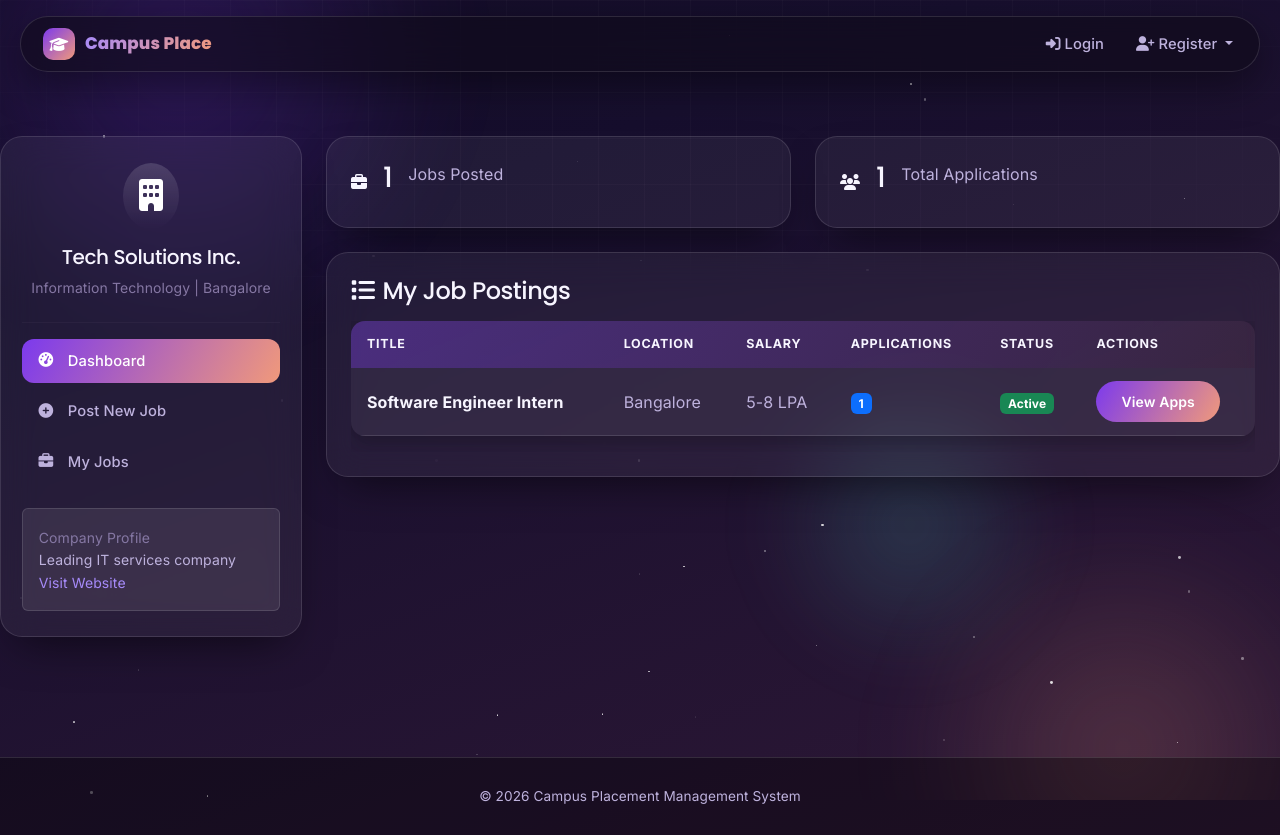
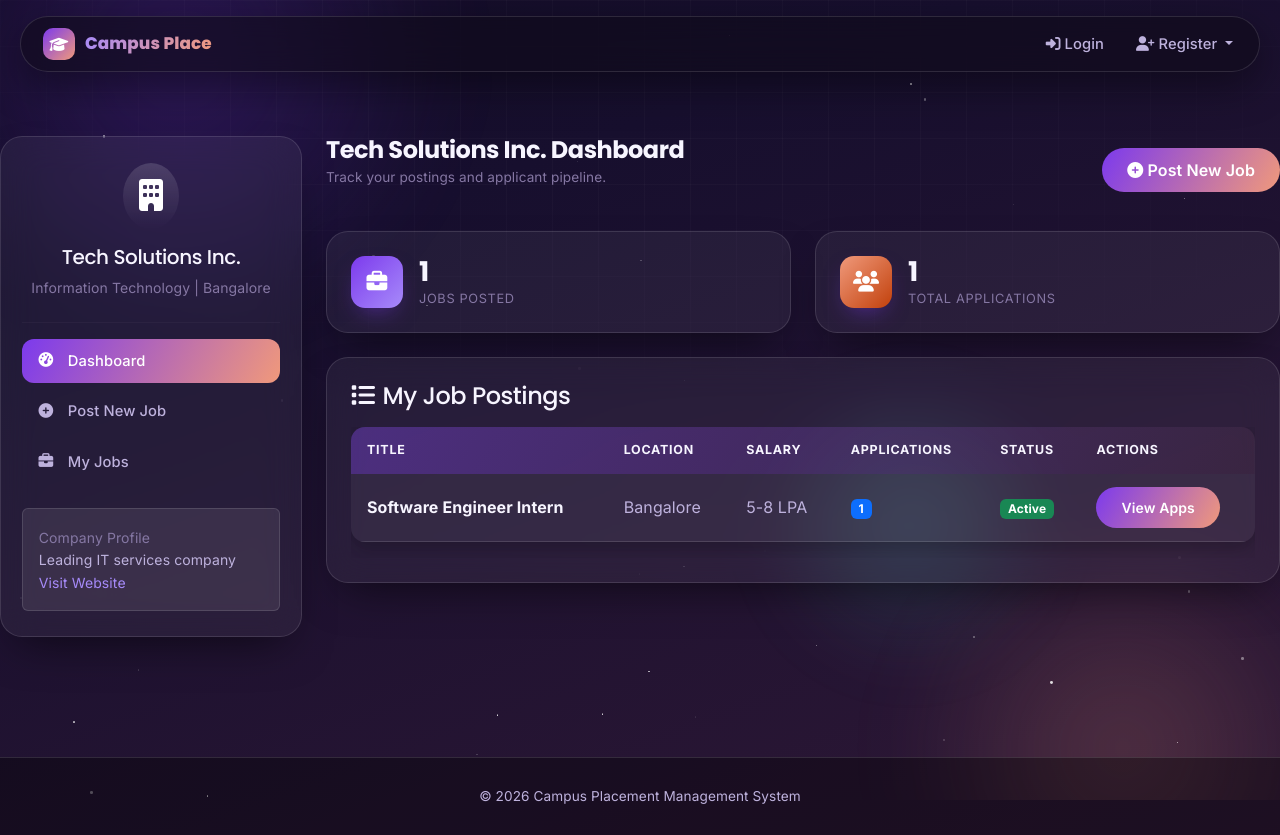
Before and after one commit to Nitish204/placement_managment_system, a Flask app: template templates/company_dashboard.html in a window 1280 px wide. Run offline with Flask 3, Linux system fonts and the light colour scheme; data comes from the database, SQL or seed files in the repository; tables that the repository leaves empty hold one stand-in row (values such as "Sample post"); the template is opened without the code that fills it: values that come from a table or form of the project are taken from there, most other values are stand-ins (such as "Sample title", 1, 10 or a date in 2020).

Commit message:
Enhance company dashboard layout and styling

```diff
--- a/templates/company_dashboard.html
+++ b/templates/company_dashboard.html
@@ -26,20 +26,26 @@
         </div>
 
         <div class="col-lg-9">
+            <div class="page-header">
+                <div>
+                    <h3>{{ company.company_name }} Dashboard</h3>
+                    <p class="page-sub">Track your postings and applicant pipeline.</p>
+                </div>
+                <a href="{{ url_for('post_job') }}" class="btn btn-gradient"><i class="fas fa-plus-circle"></i> Post New Job</a>
+            </div>
+
             <!-- Stats Cards -->
             <div class="row g-4 mb-4">
                 <div class="col-md-6">
                     <div class="stat-card">
-                        <i class="fas fa-briefcase"></i>
-                        <h3>{{ total_jobs }}</h3>
-                        <p>Jobs Posted</p>
+                        <div class="stat-icon" style="background: linear-gradient(135deg, var(--accent-1), var(--accent-2));"><i class="fas fa-briefcase"></i></div>
+                        <div class="stat-body"><h3>{{ total_jobs }}</h3><p>Jobs Posted</p></div>
                     </div>
                 </div>
                 <div class="col-md-6">
                     <div class="stat-card">
-                        <i class="fas fa-users"></i>
-                        <h3>{{ total_applications }}</h3>
-                        <p>Total Applications</p>
+                        <div class="stat-icon" style="background: linear-gradient(135deg, var(--accent-3), #c2410c);"><i class="fas fa-users"></i></div>
+                        <div class="stat-body"><h3>{{ total_applications }}</h3><p>Total Applications</p></div>
                     </div>
                 </div>
             </div>
```
